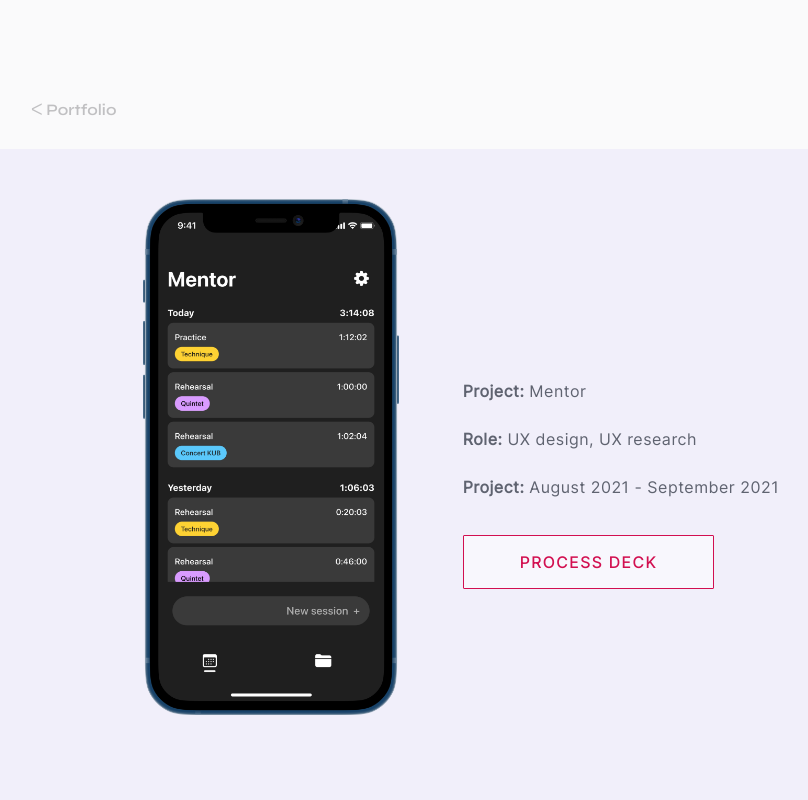
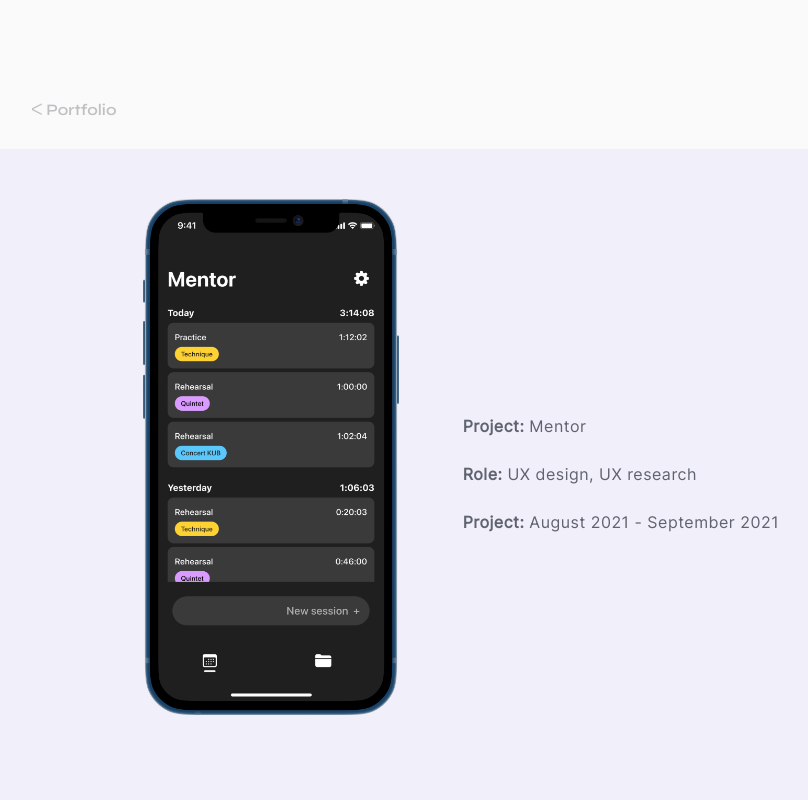
Before and after one commit to MYokochi/myokochi.github.io, a plain HTML site: page mentor.html in a window 1280 px wide. Shown: the top 800 px of the page, without its empty margins (179-987 px from the left). Drawn offline with Linux system fonts and the light colour scheme.

```diff
--- a/mentor.html
+++ b/mentor.html
@@ -26,7 +26,7 @@
                         <p><b>Project: </b>Mentor</p>
                         <p><b>Role: </b>UX design, UX research</p>
                         <p><b>Project: </b>August 2021 - September 2021</p>
-                        <a type="button" class="button button2" href="Media/Cinematic/Cinematic_ProcessDeck.pdf" target="_blank">Process deck</a>
+                        <!-- <a type="button" class="button button2" href="Media/Cinematic/Cinematic_ProcessDeck.pdf" target="_blank">Process deck</a> -->
                     </div>
                 </div>
             </div>
```
Also changed, not shown: 1 other file.
